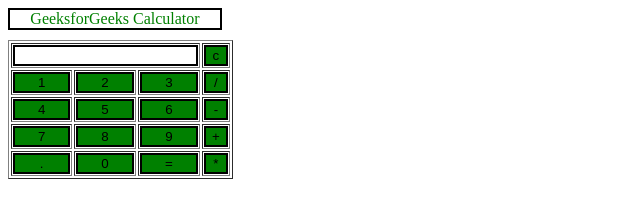
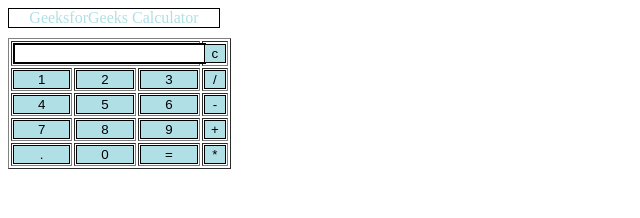
Before and after one commit to Pathetic-Forks/jscalcBETA, a plain HTML site: page index.html in a window 1280 px wide. Shown: the whole page, without its empty margins (0-640 px from the left). Drawn offline with Linux system fonts and the light colour scheme.

Commit message:
Update index.html

```diff
--- a/index.html
+++ b/index.html
@@ -1,3 +1,4 @@
+<!DOCTYPE html>
 <html>
    <head>
       <script>
@@ -27,15 +28,15 @@
          margin-bottom: 10px;
          text-align:center;
          width: 210px;
-         color:green;
-         border: solid black 2px;
+         color:powderblue;
+         border: solid black 1px;
          }
 
          input[type="button"]
          {
-         background-color:green;
+         background-color:powderblue;
          color: black;
-         border: solid black 2px;
+         border: solid black 1px;
          width:100%
          }
 
```
